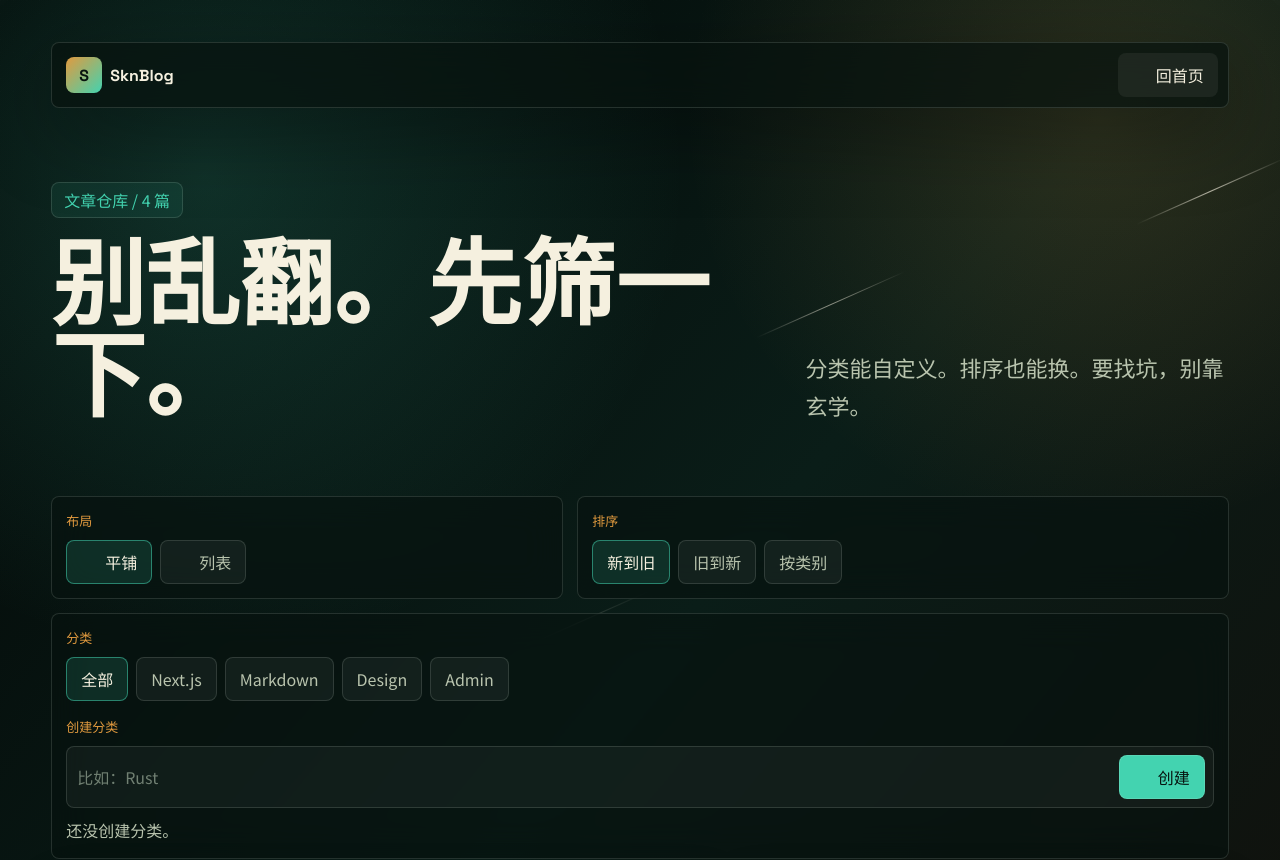
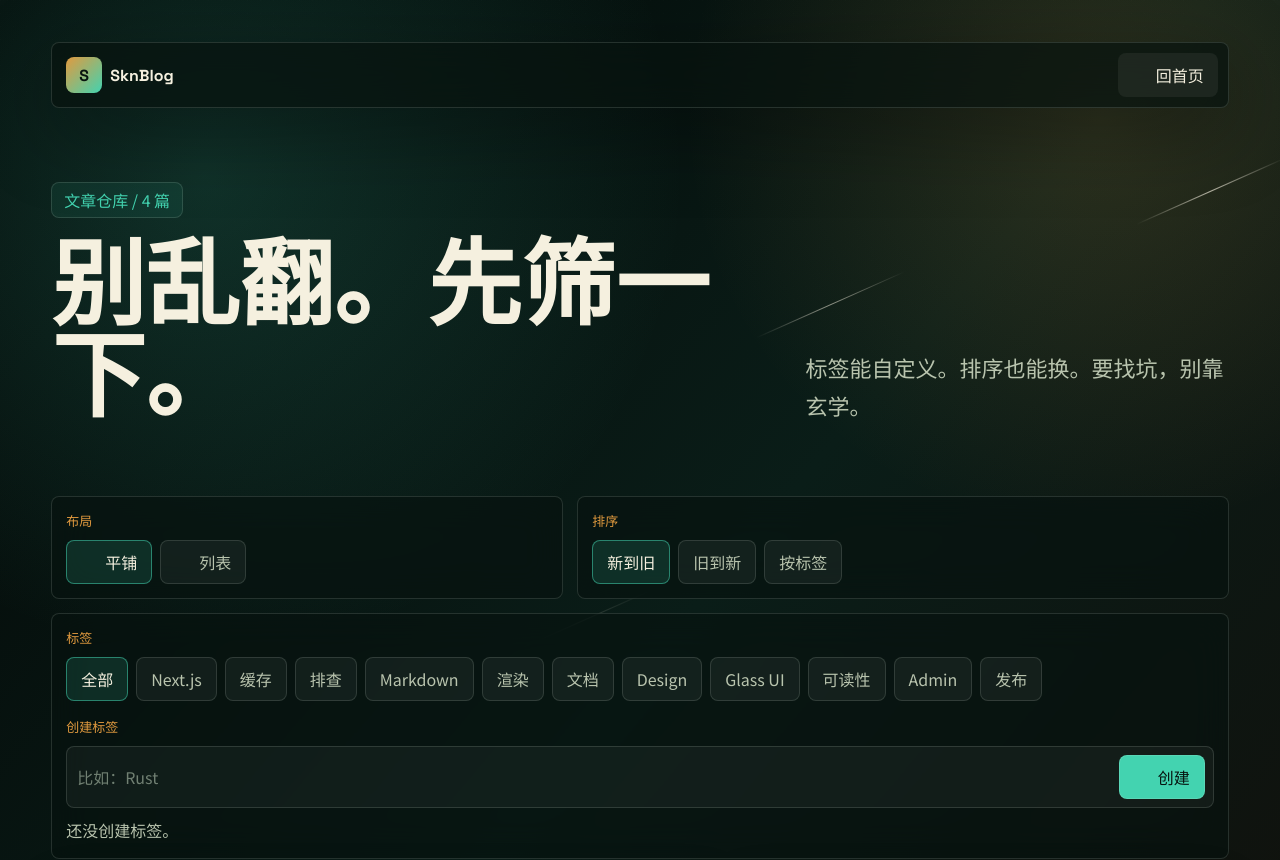
Before and after one commit to sknying/SknBlog, a Next.js app: page /posts in a window 1280 px wide. Shown: the top 860 px of the page. Built offline with nearby package versions, Linux system fonts and the light colour scheme; some icons are missing.

Commit message:
feat: switch archives to tags

```diff
--- a/app/globals.css
+++ b/app/globals.css
@@ -552,6 +552,12 @@ h1 {
   line-height: 1.04;
 }
 
+.section-actions {
+  display: grid;
+  justify-items: end;
+  gap: 10px;
+}
+
 .filter-row {
   display: flex;
   flex-wrap: wrap;
@@ -575,6 +581,25 @@ h1 {
   border-color: rgba(67, 211, 176, 0.5);
   color: var(--text);
   background: rgba(67, 211, 176, 0.14);
+}
+
+.section-more {
+  display: inline-flex;
+  min-height: 44px;
+  align-items: center;
+  gap: 8px;
+  border: 1px solid rgba(225, 154, 63, 0.4);
+  border-radius: 8px;
+  padding: 0 14px;
+  color: var(--accent);
+  background: rgba(225, 154, 63, 0.1);
+  transition: color 180ms ease, background 180ms ease, transform 180ms ease;
+}
+
+.section-more:hover {
+  color: var(--text);
+  background: rgba(225, 154, 63, 0.18);
+  transform: translateX(2px);
 }
 
 .post-board {
@@ -1207,29 +1232,83 @@ h1 {
   font-size: 13px;
 }
 
-.archive-category-control {
+.archive-tag-control {
   grid-column: 1 / -1;
 }
 
 .segmented-control,
-.category-chips {
+.tag-chips {
   display: flex;
   flex-wrap: wrap;
   gap: 8px;
 }
 
-.category-create {
+.tag-chip {
+  display: inline-flex;
+  min-height: 44px;
+  overflow: hidden;
+  align-items: stretch;
+  border: 1px solid var(--line);
+  border-radius: 8px;
+  background: rgba(255, 255, 255, 0.05);
+  transition: background 180ms ease, border-color 180ms ease;
+}
+
+.tag-chip:hover,
+.tag-chip.active {
+  border-color: rgba(67, 211, 176, 0.52);
+  background: rgba(67, 211, 176, 0.14);
+}
+
+.tag-chip-filter,
+.tag-chip-delete {
+  display: inline-flex;
+  min-height: 42px;
+  align-items: center;
+  border: 0;
+  color: var(--muted);
+  cursor: pointer;
+  background: transparent;
+  transition: color 180ms ease, background 180ms ease;
+}
+
+.tag-chip-filter {
+  padding: 0 14px;
+}
+
+.tag-chip-delete {
+  width: 42px;
+  justify-content: center;
+  border-left: 1px solid var(--line);
+}
+
+.tag-chip-delete svg {
+  width: 17px;
+  height: 17px;
+}
+
+.tag-chip:hover .tag-chip-filter,
+.tag-chip.active .tag-chip-filter {
+  color: var(--text);
+}
+
+.tag-chip-delete:hover {
+  color: #ffd5c8;
+  background: rgba(215, 80, 65, 0.18);
+}
+
+.tag-create {
   display: grid;
   gap: 10px;
   margin-top: 6px;
 }
 
-.category-create label {
+.tag-create label {
   color: var(--accent);
   font-size: 13px;
 }
 
-.category-create div {
+.tag-create div {
   display: grid;
   grid-template-columns: minmax(180px, 1fr) auto;
   gap: 8px;
@@ -1239,7 +1318,7 @@ h1 {
   background: rgba(255, 255, 255, 0.045);
 }
 
-.category-create input {
+.tag-create input {
   min-width: 0;
   min-height: 44px;
   border: 0;
@@ -1248,13 +1327,12 @@ h1 {
   background: transparent;
 }
 
-.category-create input::placeholder {
+.tag-create input::placeholder {
   color: var(--soft);
 }
 
 .segmented-control button,
-.category-chips button,
-.category-create button {
+.tag-create button {
   display: inline-flex;
   min-height: 44px;
   align-items: center;
@@ -1268,21 +1346,25 @@ h1 {
   transition: color 180ms ease, background 180ms ease, border-color 180ms ease, transform 180ms ease;
 }
 
-.category-create button {
+.tag-create button {
   color: #07130f;
   background: var(--accent-2);
 }
 
 .segmented-control button:hover,
-.category-chips button:hover,
 .segmented-control button.active,
-.category-chips button.active {
+.tag-create button:hover {
   border-color: rgba(67, 211, 176, 0.52);
   color: var(--text);
   background: rgba(67, 211, 176, 0.14);
 }
 
-.category-create p {
+.tag-create button:hover {
+  color: #07130f;
+  background: #68f0ca;
+}
+
+.tag-create p {
   margin: 0;
   color: var(--muted);
   line-height: 1.6;
@@ -1550,7 +1632,7 @@ h1 {
     max-width: 620px;
   }
 
-  .archive-category-control {
+  .archive-tag-control {
     grid-column: auto;
   }
 
@@ -1645,7 +1727,15 @@ h1 {
     width: 100%;
   }
 
-  .category-create div {
+  .section-actions {
+    justify-items: start;
+  }
+
+  .filter-row {
+    justify-content: flex-start;
+  }
+
+  .tag-create div {
     grid-template-columns: 1fr;
   }
 }
--- a/app/posts/page.tsx
+++ b/app/posts/page.tsx
@@ -4,7 +4,7 @@ import { posts } from "@/lib/blog-data";
 
 export const metadata: Metadata = {
   title: "文章列表 | SknBlog",
-  description: "按布局、分类和时间排序浏览 SknBlog 的技术文章。"
+  description: "按布局、标签和时间排序浏览 SknBlog 的技术文章。"
 };
 
 export default function PostsPage() {
--- a/components/posts-index.tsx
+++ b/components/posts-index.tsx
@@ -4,16 +4,18 @@ import Link from "next/link";
 import { Icon } from "@iconify/react";
 import type { FormEvent } from "react";
 import { useEffect, useMemo, useState } from "react";
-import type { Post } from "@/lib/blog-data";
+import { getPrimaryTag, getTagLabel, type Post } from "@/lib/blog-data";
 
 type ViewMode = "grid" | "list";
-type SortMode = "newest" | "oldest" | "category";
+type SortMode = "newest" | "oldest" | "tag";
 
 type PostsIndexProps = {
   posts: Post[];
 };
 
-const CUSTOM_CATEGORY_KEY = "sknblog.customCategories";
+const ALL_TAG = "全部";
+const CUSTOM_TAG_KEY = "sknblog.customTags";
+const LEGACY_CUSTOM_CATEGORY_KEY = "sknblog.customCategories";
 
 function getDateScore(date: string) {
   const [month, day] = date.split(".").map(Number);
@@ -22,86 +24,95 @@ function getDateScore(date: string) {
 
 export function PostsIndex({ posts }: PostsIndexProps) {
   const [viewMode, setViewMode] = useState<ViewMode>("grid");
-  const [category, setCategory] = useState("全部");
+  const [selectedTag, setSelectedTag] = useState(ALL_TAG);
   const [sortMode, setSortMode] = useState<SortMode>("newest");
-  const [customCategoryInput, setCustomCategoryInput] = useState("");
-  const [customCategories, setCustomCategories] = useState<string[]>([]);
-  const [categoryMessage, setCategoryMessage] = useState("还没创建分类。");
-  const [hasLoadedCustomCategories, setHasLoadedCustomCategories] = useState(false);
+  const [customTagInput, setCustomTagInput] = useState("");
+  const [customTags, setCustomTags] = useState<string[]>([]);
+  const [tagMessage, setTagMessage] = useState("还没创建标签。");
+  const [hasLoadedCustomTags, setHasLoadedCustomTags] = useState(false);
 
   useEffect(() => {
-    const stored = window.localStorage.getItem(CUSTOM_CATEGORY_KEY);
+    const stored = window.localStorage.getItem(CUSTOM_TAG_KEY) ?? window.localStorage.getItem(LEGACY_CUSTOM_CATEGORY_KEY);
 
     if (stored) {
       try {
         const parsed = JSON.parse(stored);
 
         if (Array.isArray(parsed)) {
-          setCustomCategories(parsed.filter((item): item is string => typeof item === "string"));
+          setCustomTags(parsed.filter((item): item is string => typeof item === "string"));
         }
       } catch {
-        setCategoryMessage("旧分类坏了。已忽略。");
+        setTagMessage("旧标签坏了。已忽略。");
       }
     }
 
-    setHasLoadedCustomCategories(true);
+    setHasLoadedCustomTags(true);
   }, []);
 
   useEffect(() => {
-    if (!hasLoadedCustomCategories) {
+    if (!hasLoadedCustomTags) {
       return;
     }
 
-    window.localStorage.setItem(CUSTOM_CATEGORY_KEY, JSON.stringify(customCategories));
-  }, [customCategories, hasLoadedCustomCategories]);
+    window.localStorage.setItem(CUSTOM_TAG_KEY, JSON.stringify(customTags));
+  }, [customTags, hasLoadedCustomTags]);
 
-  const categories = useMemo(
-    () => ["全部", ...Array.from(new Set([...posts.map((post) => post.tag), ...customCategories]))],
-    [customCategories, posts]
-  );
+  const postTags = useMemo(() => Array.from(new Set(posts.flatMap((post) => post.tags))), [posts]);
+
+  const tags = useMemo(() => [ALL_TAG, ...Array.from(new Set([...postTags, ...customTags]))], [customTags, postTags]);
 
   const visiblePosts = useMemo(() => {
-    const filtered = category === "全部" ? posts : posts.filter((post) => post.tag === category);
+    const filtered = selectedTag === ALL_TAG ? posts : posts.filter((post) => post.tags.includes(selectedTag));
 
     return [...filtered].sort((left, right) => {
       if (sortMode === "oldest") {
         return getDateScore(left.date) - getDateScore(right.date);
       }
 
-      if (sortMode === "category") {
-        return left.tag.localeCompare(right.tag, "zh-CN") || getDateScore(right.date) - getDateScore(left.date);
+      if (sortMode === "tag") {
+        return getPrimaryTag(left).localeCompare(getPrimaryTag(right), "zh-CN") || getDateScore(right.date) - getDateScore(left.date);
       }
 
       return getDateScore(right.date) - getDateScore(left.date);
     });
-  }, [category, posts, sortMode]);
+  }, [posts, selectedTag, sortMode]);
 
-  function createCategory(event: FormEvent<HTMLFormElement>) {
+  function createTag(event: FormEvent<HTMLFormElement>) {
     event.preventDefault();
 
-    const nextCategory = customCategoryInput.trim().replace(/\s+/g, " ");
+    const nextTag = customTagInput.trim().replace(/\s+/g, " ");
 
-    if (!nextCategory) {
-      setCategoryMessage("先写个名字。");
+    if (!nextTag) {
+      setTagMessage("先写个名字。");
       return;
     }
 
-    if (nextCategory.length > 12) {
-      setCategoryMessage("名字太长了。");
+    if (nextTag.length > 16) {
+      setTagMessage("名字太长了。");
       return;
     }
 
-    if (categories.includes(nextCategory)) {
-      setCategory(nextCategory);
-      setCategoryMessage("已有这个分类。");
-      setCustomCategoryInput("");
+    if (tags.includes(nextTag)) {
+      setSelectedTag(nextTag);
+      setTagMessage("已有这个标签。");
+      setCustomTagInput("");
       return;
     }
 
-    setCustomCategories((current) => [...current, nextCategory]);
-    setCategory(nextCategory);
-    setCategoryMessage(`已创建 ${nextCategory}。`);
-    setCustomCategoryInput("");
+    setCustomTags((current) => [...current, nextTag]);
+    setSelectedTag(nextTag);
+    setTagMessage(`已创建 ${nextTag}。`);
+    setCustomTagInput("");
+  }
+
+  function deleteCustomTag(tag: string) {
+    if (!window.confirm(`删除标签 ${tag}？`)) {
+      return;
+    }
+
+    setCustomTags((current) => current.filter((item) => item !== tag));
+    setSelectedTag((current) => (current === tag ? ALL_TAG : current));
+    setTagMessage(`已删除 ${tag}。`);
   }
 
   return (
@@ -129,7 +140,7 @@ export function PostsIndex({ posts }: PostsIndexProps) {
           <span className="article-kicker">文章仓库 / {posts.length} 篇</span>
           <h1>别乱翻。先筛一下。</h1>
         </div>
-        <p>分类能自定义。排序也能换。要找坑，别靠玄学。</p>
+        <p>标签能自定义。排序也能换。要找坑，别靠玄学。</p>
       </section>
 
       <section className="archive-controls" aria-label="文章筛选与排序">
@@ -156,30 +167,41 @@ export function PostsIndex({ posts }: PostsIndexProps) {
             <button className={sortMode === "oldest" ? "active" : ""} type="button" onClick={() => setSortMode("oldest")}>
               旧到新
             </button>
-            <button className={sortMode === "category" ? "active" : ""} type="button" onClick={() => setSortMode("category")}>
-              按类别
+            <button className={sortMode === "tag" ? "active" : ""} type="button" onClick={() => setSortMode("tag")}>
+              按标签
             </button>
           </div>
         </div>
 
-        <div className="archive-control-group archive-category-control">
-          <span>分类</span>
-          <div className="category-chips" aria-label="自定义分类">
-            {categories.map((item) => (
-              <button key={item} className={category === item ? "active" : ""} type="button" onClick={() => setCategory(item)}>
-                {item}
-              </button>
-            ))}
+        <div className="archive-control-group archive-tag-control">
+          <span>标签</span>
+          <div className="tag-chips" aria-label="文章标签">
+            {tags.map((item) => {
+              const isCustom = customTags.includes(item);
+
+              return (
+                <span className={selectedTag === item ? "tag-chip active" : "tag-chip"} key={item}>
+                  <button className="tag-chip-filter" type="button" onClick={() => setSelectedTag(item)}>
+                    {item}
+                  </button>
+                  {isCustom ? (
+                    <button className="tag-chip-delete" type="button" onClick={() => deleteCustomTag(item)} aria-label={`删除标签 ${item}`}>
+                      <Icon icon="solar:trash-bin-minimalistic-linear" aria-hidden="true" />
+                    </button>
+                  ) : null}
+                </span>
+              );
+            })}
           </div>
-          <form className="category-create" onSubmit={createCategory}>
-            <label htmlFor="category-name">创建分类</label>
+          <form className="tag-create" onSubmit={createTag}>
+            <label htmlFor="tag-name">创建标签</label>
             <div>
               <input
-                id="category-name"
+                id="tag-name"
                 type="text"
-                maxLength={12}
-                value={customCategoryInput}
-                onChange={(event) => setCustomCategoryInput(event.target.value)}
+                maxLength={16}
+                value={customTagInput}
+                onChange={(event) => setCustomTagInput(event.target.value)}
                 placeholder="比如：Rust"
               />
               <button type="submit">
@@ -187,7 +209,7 @@ export function PostsIndex({ posts }: PostsIndexProps) {
                 创建
               </button>
             </div>
-            <p role="status">{categoryMessage}</p>
+            <p role="status">{tagMessage}</p>
           </form>
         </div>
       </section>
@@ -201,7 +223,7 @@ export function PostsIndex({ posts }: PostsIndexProps) {
               </div>
               <div className="archive-card-main">
                 <span>
-                  {post.tag} / {post.date} / {post.read}
+                  {getTagLabel(post)} / {post.date} / {post.read}
                 </span>
                 <h2>{post.title}</h2>
                 <p>{post.summary}</p>
@@ -214,7 +236,7 @@ export function PostsIndex({ posts }: PostsIndexProps) {
         ) : (
           <div className="archive-empty">
             <Icon icon="solar:folder-open-linear" aria-hidden="true" />
-            <h2>这个分类还空着。</h2>
+            <h2>这个标签还空着。</h2>
             <p>先记着。以后再塞文章。</p>
           </div>
         )}
--- a/lib/blog-data.ts
+++ b/lib/blog-data.ts
@@ -22,7 +22,7 @@ export type ArticleBlock =
 export type Post = {
   slug: string;
   title: string;
-  tag: string;
+  tags: string[];
   date: string;
   read: string;
   summary: string;
@@ -36,7 +36,7 @@ export const posts: Post[] = [
   {
     slug: "next-cache-notes",
     title: "Next 缓存别硬猜",
-    tag: "Next.js",
+    tags: ["Next.js", "缓存", "排查"],
     date: "07.09",
     read: "8 分钟",
     summary: "把路由缓存拆开看。少一点玄学。",
@@ -76,7 +76,7 @@ export const posts: Post[] = [
   {
     slug: "markdown-rendering-notes",
     title: "Markdown 渲染小坑",
-    tag: "Markdown",
+    tags: ["Markdown", "渲染", "文档"],
     date: "07.06",
     read: "6 分钟",
     summary: "代码块、引用、标题锚点。都别糊。",
@@ -113,7 +113,7 @@ export const posts: Post[] = [
   {
     slug: "glass-ui-readable",
     title: "玻璃 UI 不等于透明",
-    tag: "Design",
+    tags: ["Design", "Glass UI", "可读性"],
     date: "06.28",
     read: "5 分钟",
     summary: "先保证可读。再谈氛围。",
@@ -148,7 +148,7 @@ export const posts: Post[] = [
   {
     slug: "admin-publish-flow",
     title: "管理员发文流程",
-    tag: "Admin",
+    tags: ["Admin", "发布", "Markdown"],
     date: "06.21",
     read: "7 分钟",
     summary: "从本地 Markdown 到线上页面。",
@@ -171,7 +171,7 @@ export const posts: Post[] = [
         code: `---
 title: 管理员发文流程
 date: 2026-06-21
-tag: Admin
+tags: [Admin, 发布]
 ---`
       },
       {
@@ -186,3 +186,11 @@ tag: Admin
 export function getPostBySlug(slug: string) {
   return posts.find((post) => post.slug === slug);
 }
+
+export function getPrimaryTag(post: Pick<Post, "tags">) {
+  return post.tags[0] ?? "未标记";
+}
+
+export function getTagLabel(post: Pick<Post, "tags">) {
+  return post.tags.length > 0 ? post.tags.join(" / ") : "未标记";
+}
```
Also changed, not shown: components/article-page.tsx (+6 -4 lines), components/blog-home.tsx (+17 -8 lines).
